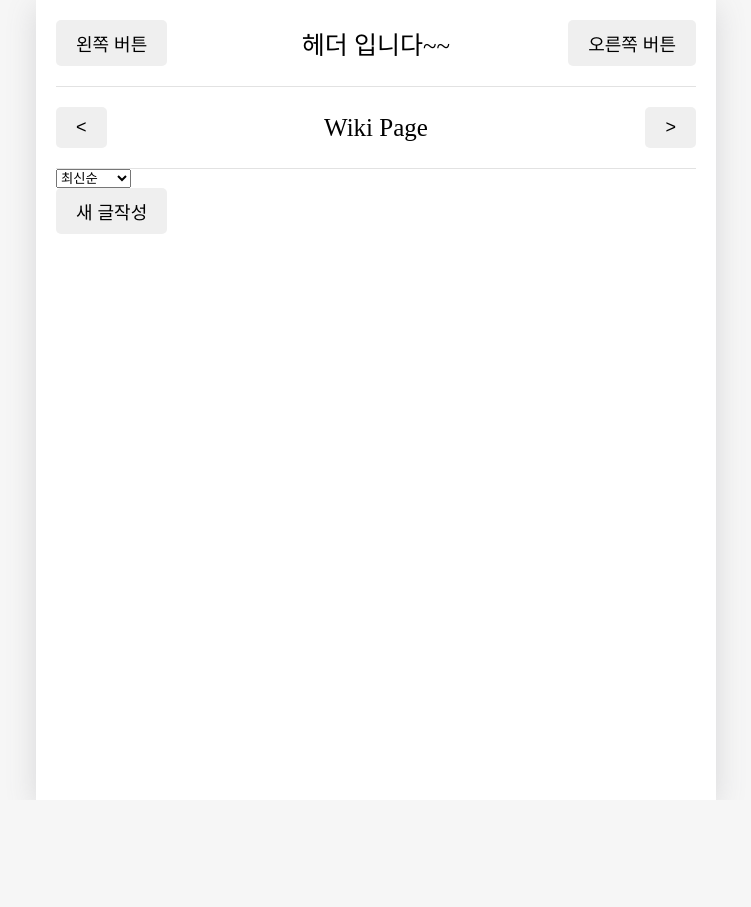
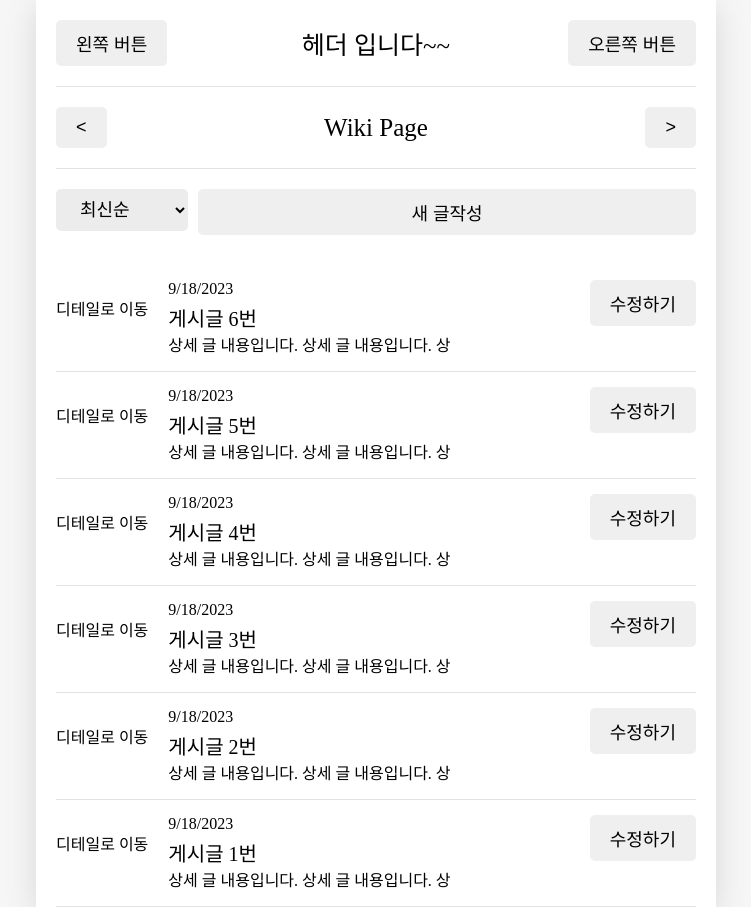
Before and after one commit to hyeongeunee/HHG_WikiPage, a React (Create React App) app: page / in a window 1280 px wide. Shown: the whole page, without its empty margins (264-1015 px from the left). Before the commit the page ends 800 px from the top, so only its background shows below. Built offline with nearby package versions, Linux system fonts and the light colour scheme.

Commit message:
Feature: 더미 데이터 연결 및 CSS 수정 황현근(24.02.18)

```diff
--- a/src/App.css
+++ b/src/App.css
@@ -41,6 +41,7 @@ body {
     font-size: 18px;
     white-space: nowrap;
 }
+
 header {
     padding-top: 20px;
     padding-bottom: 20px;
@@ -68,3 +69,70 @@ header .head_btn_right {
     width: 25%;
     justify-content: end;
 }
+
+/* WikiList */
+
+.WikiList .menu_wrapper {
+    margin-top: 20px;
+    margin-bottom: 30px;
+    display: flex;
+    justify-content: space-between;
+}
+
+.WikiList .menu_wrapper .right_col {
+    flex-grow: 1;
+}
+
+.WikiList .menu_wrapper .right_col button {
+    width: 100%;
+}
+
+.WikiList .ControlMenu {
+    margin-right: 10px;
+    border: none;
+    border-radius: 5px;
+    background-color: #ececec;
+
+    padding-top: 10px;
+    padding-bottom: 10px;
+    padding-left: 20px;
+    padding-right: 20px;
+
+    cursor: pointer;
+    font-size: 18px;
+}
+
+/* WikiItem */
+
+.WikiItem {
+    padding-top: 15px;
+    padding-bottom: 15px;
+
+    border-bottom: 1px solid #e2e2e2;
+
+    display: flex;
+    justify-content: space-between;
+}
+
+.WikiItem .info_wrapper {
+    flex-grow: 1;
+    margin-left: 20px;
+    cursor: pointer;
+}
+
+.WikiItem .wiki_date {
+    font-size: 16px;
+    margin-bottom: 5px;
+}
+
+.WikiItem .wiki_title {
+    font-size: 20px;
+}
+
+.WikiItem .wiki_content_preview {
+    font-size: 16px;
+}
+
+.WikiItem .btn_wrapper {
+    min-width: 70px;
+}
--- a/src/App.jsx
+++ b/src/App.jsx
@@ -6,11 +6,129 @@ import Edit from "./pages/Edit";
 import New from "./pages/New";
 import Wiki from "./pages/Wiki";
 
+import React, { useReducer, useRef } from "react";
+
 import Button from "./components/Button";
 import WikiHeader from "./components/WikiHeader";
 
+const reducer = (state, action) => {
+    let newState = [];
+    switch (action.type) {
+        case "INIT": {
+            return action.data;
+        }
+        case "CREATE": {
+            newState = [action.data, ...state];
+            break;
+        }
+        case "REMOVE": {
+            newState = state.filter((it) => it.id !== action.targetId);
+            break;
+        }
+        case "EDIT": {
+            newState = state.map((it) => (it.id === action.data.id ? { ...action.data } : it));
+            break;
+        }
+        default:
+            return state;
+    }
+    return newState;
+};
+
+export const WikiStateContext = React.createContext();
+export const WikiDispatchContext = React.createContext();
+
+const dummyData = [
+    {
+        id: 1,
+        title: "게시글 1번",
+        content:
+            "상세 글 내용입니다. 상세 글 내용입니다. 상세 글 내용입니다. 상세 글 내용입니다. 상세 글 내용입니다. 상세 글 내용입니다. 상세 글 내용입니다. 상세 글 내용입니다. 상세 글 내용입니다. 상세 글 내용입니다. 상세 글 내용입니다.",
+        date: 1695016271931,
+    },
+    {
+        id: 2,
+        title: "게시글 2번",
+        content:
+            "상세 글 내용입니다. 상세 글 내용입니다. 상세 글 내용입니다. 상세 글 내용입니다. 상세 글 내용입니다. 상세 글 내용입니다. 상세 글 내용입니다. 상세 글 내용입니다. 상세 글 내용입니다. 상세 글 내용입니다. 상세 글 내용입니다.",
+        date: 1695016271934,
+    },
+    {
+        id: 3,
+        title: "게시글 3번",
+        content:
+            "상세 글 내용입니다. 상세 글 내용입니다. 상세 글 내용입니다. 상세 글 내용입니다. 상세 글 내용입니다. 상세 글 내용입니다. 상세 글 내용입니다. 상세 글 내용입니다. 상세 글 내용입니다. 상세 글 내용입니다. 상세 글 내용입니다.",
+        date: 1695016271935,
+    },
+    {
+        id: 4,
+        title: "게시글 4번",
+        content:
+            "상세 글 내용입니다. 상세 글 내용입니다. 상세 글 내용입니다. 상세 글 내용입니다. 상세 글 내용입니다. 상세 글 내용입니다. 상세 글 내용입니다. 상세 글 내용입니다. 상세 글 내용입니다. 상세 글 내용입니다. 상세 글 내용입니다.",
+        date: 1695016271936,
+    },
+    {
+        id: 5,
+        title: "게시글 5번",
+        content:
+            "상세 글 내용입니다. 상세 글 내용입니다. 상세 글 내용입니다. 상세 글 내용입니다. 상세 글 내용입니다. 상세 글 내용입니다. 상세 글 내용입니다. 상세 글 내용입니다. 상세 글 내용입니다. 상세 글 내용입니다. 상세 글 내용입니다.",
+        date: 1695016271937,
+    },
+    {
+        id: 6,
+        title: "게시글 6번",
+        content:
+            "상세 글 내용입니다. 상세 글 내용입니다. 상세 글 내용입니다. 상세 글 내용입니다. 상세 글 내용입니다. 상세 글 내용입니다. 상세 글 내용입니다. 상세 글 내용입니다. 상세 글 내용입니다. 상세 글 내용입니다. 상세 글 내용입니다.",
+        date: 1695016271947,
+    },
+];
+
 function App() {
+    const [data, dispatch] = useReducer(reducer, dummyData);
+
+    console.log(new Date().getTime());
+
+    const dataId = useRef(0);
+
+    //CREATE
+    const onCreate = (date, content) => {
+        dispatch({
+            type: "CREATE",
+            data: {
+                id: dataId.current,
+                date: new Date(date).getTime(),
+                content,
+            },
+        });
+        dataId.current += 1;
+    };
+
+    //REMOVE
+    const onRemove = (targetId) => {
+        dispatch({ type: "REMOVE", targetId });
+    };
+
+    //EDIT
+    const onEdit = (targetId, date, content) => {
+        dispatch({
+            type: "EDIT",
+            data: {
+                id: targetId,
+                date: new Date(date).getTime(),
+                content,
+            },
+        });
+    };
+
     return (
+        <WikiStateContext.Provider value={data}>
+            <WikiDispatchContext.Provider
+                value={{
+                    onCreate,
+                    onEdit,
+                    onRemove,
+                }}
+            >
                 <BrowserRouter>
                     <div className="App">
                         <WikiHeader
@@ -40,6 +158,8 @@ function App() {
                         </Routes>
                     </div>
                 </BrowserRouter>
+            </WikiDispatchContext.Provider>
+        </WikiStateContext.Provider>
     );
 }
 
--- a/src/components/WikiItem/index.jsx
+++ b/src/components/WikiItem/index.jsx
@@ -2,12 +2,12 @@ import React from "react";
 import { useNavigate } from "react-router-dom";
 import Button from "../Button";
 
-const WikiItem = ({ id, content, date }) => {
+const WikiItem = ({ id, title, content, date }) => {
     const navigate = useNavigate();
     const strDate = new Date(parseInt(date)).toLocaleDateString();
 
     const goDetail = () => {
-        navigate(`/diary/${id}`);
+        navigate(`/wiki/${id}`);
     };
 
     const goEdit = () => {
@@ -21,6 +21,7 @@ const WikiItem = ({ id, content, date }) => {
             </div>
             <div onClick={goDetail} className="info_wrapper">
                 <div className="wiki_date">{strDate}</div>
+                <div className="wiki_title">{title}</div>
                 <div className="wiki_content_preview">{content.slice(0, 25)}</div>
             </div>
             <div onClick={goEdit} className="btn_wrapper">
--- a/src/pages/Edit/index.jsx
+++ b/src/pages/Edit/index.jsx
@@ -1 +1,43 @@
 // 수정
+import { useNavigate, useSearchParams } from "react-router-dom";
+
+const Edit = () => {
+    const navigate = useNavigate();
+    const [searchParams, setSearchParams] = useSearchParams();
+
+    const id = searchParams.get("id");
+    console.log("id : ", id);
+
+    const mode = searchParams.get("mode");
+    console.log("mode : ", mode);
+
+    return (
+        <div>
+            <h1>Edit</h1>
+            <p>이곳은 일기 수정 페이지 입니다.</p>
+            <button
+                onClick={() => {
+                    setSearchParams({ who: "hyeongeun" });
+                }}
+            >
+                QS 바꾸기
+            </button>
+            <button
+                onClick={() => {
+                    navigate("/home");
+                }}
+            >
+                HOME으로 가기
+            </button>
+            <button
+                onClick={() => {
+                    navigate(-1);
+                }}
+            >
+                뒤로가기
+            </button>
+        </div>
+    );
+};
+
+export default Edit;
--- a/src/pages/Home/index.jsx
+++ b/src/pages/Home/index.jsx
@@ -1,23 +1,48 @@
-import { useState } from "react";
+import { useContext, useEffect, useState } from "react";
+
 import Button from "../../components/Button";
 import WikiHeader from "../../components/WikiHeader";
 import WikiList from "../../components/WikiList";
 
+import { WikiStateContext } from "../../App";
+
 const Home = () => {
-    const onClick = () => {
-        alert("버튼 클릭");
+    const wikiList = useContext(WikiStateContext);
+
+    const [data, setData] = useState([]);
+
+    const [curDate, setCurDate] = useState(new Date());
+    const headText = `${curDate.getFullYear()}년 ${curDate.getMonth() + 1}월`;
+
+    useEffect(() => {
+        if (wikiList.length >= 1) {
+            const firstDay = new Date(curDate.getFullYear(), curDate.getMonth(), 1).getTime();
+            const lastDay = new Date(curDate.getFullYear(), curDate.getMonth() + 1, 0).getTime();
+
+            setData(wikiList.filter((it) => firstDay <= it.date && it.date <= lastDay));
+        }
+    }, [wikiList, curDate]);
+
+    useEffect(() => {
+        console.log(data);
+    }, [data]);
+
+    const increaseMonth = () => {
+        setCurDate(new Date(curDate.getFullYear(), curDate.getMonth() + 1, curDate.getDate()));
     };
 
-    const [data, setData] = useState([]);
+    const decreaseMonth = () => {
+        setCurDate(new Date(curDate.getFullYear(), curDate.getMonth() - 1, curDate.getDate()));
+    };
 
     return (
         <div>
             <WikiHeader
                 headText={"Wiki Page"}
-                leftChild={<Button text={"<"} onClick={onClick} />}
-                rightChild={<Button text={">"} onClick={onClick} />}
+                leftChild={<Button text={"<"} onClick={decreaseMonth} />}
+                rightChild={<Button text={">"} onClick={increaseMonth} />}
             />
-            <WikiList WikiList={data} />
+            <WikiList wikiList={wikiList} />
         </div>
     );
 };
--- a/src/pages/New/index.jsx
+++ b/src/pages/New/index.jsx
@@ -1 +1,11 @@
 // 새 글 작성
+const New = () => {
+    return (
+        <div>
+            <h1>New</h1>
+            <p>작성 페이지 입니다.</p>
+        </div>
+    );
+};
+
+export default New;
--- a/src/pages/Wiki/index.jsx
+++ b/src/pages/Wiki/index.jsx
@@ -1 +1,17 @@
 // 상세 페이지
+
+import { useParams } from "react-router-dom";
+
+const Wiki = () => {
+    const { id } = useParams();
+    console.log(id);
+
+    return (
+        <div>
+            <h1>Wiki</h1>
+            <p>상세 페이지 입니다.</p>
+        </div>
+    );
+};
+
+export default Wiki;
```
Lines whose indentation alone changed are shown as unchanged.
